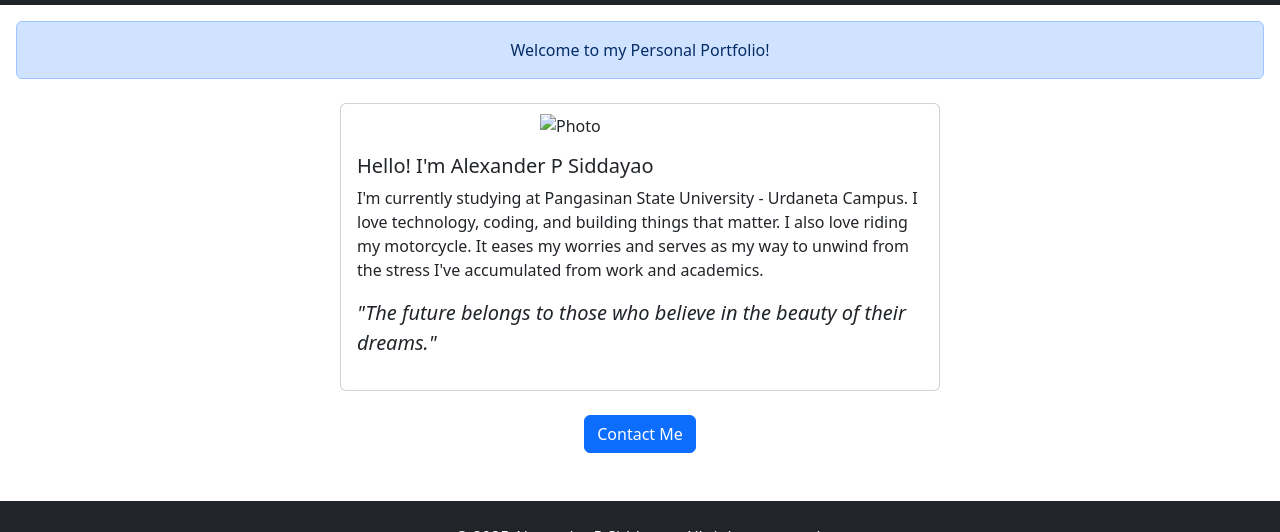
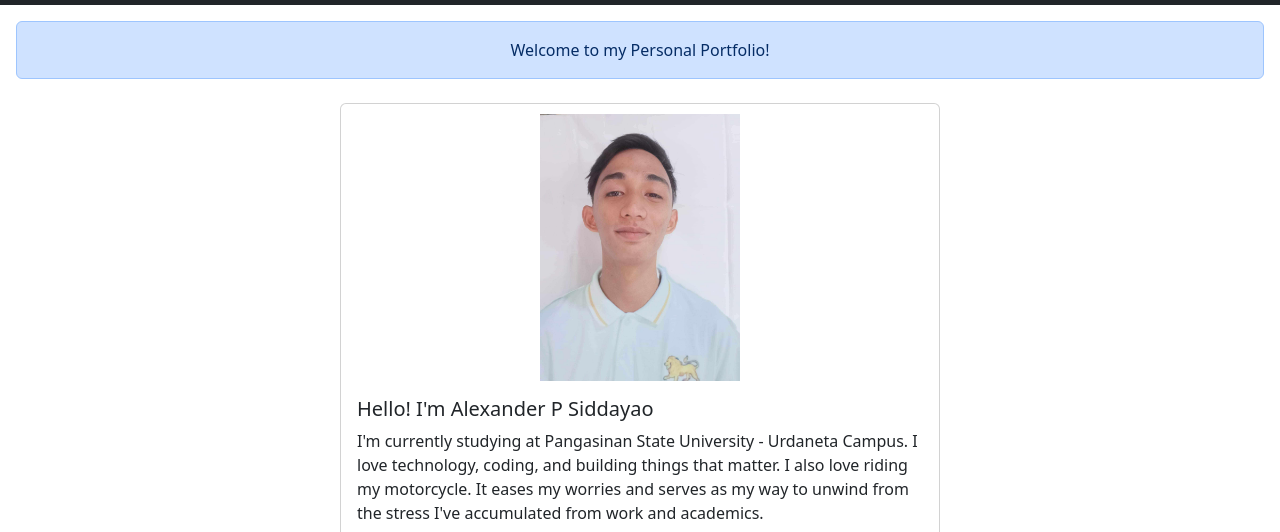
Before and after one commit to rysamore/alexander-p-siddayao-portfolio, a plain HTML site: page index.html in a window 1280 px wide. Shown: the part 51-583 px from the top of the page. Drawn offline with nearby package versions, Linux system fonts and the light colour scheme.

Commit message:
Update index.html

```diff
--- a/index.html
+++ b/index.html
@@ -36,7 +36,7 @@
   <!-- About Me Card -->
   <div class="container my-4">
     <div class="card mx-auto" style="max-width: 600px;">
-      <img src="images/b0d5414d-acca-4207-aba6-c1d7b28b2b3f.jpg" class="img-fluid roundededge-square" style="width: 200px; display: block; margin-left: auto; margin-right: auto; margin-top: 10px;"  alt="Photo">
+      <img src="b0d5414d-acca-4207-aba6-c1d7b28b2b3f.jpg" class="img-fluid roundededge-square" style="width: 200px; display: block; margin-left: auto; margin-right: auto; margin-top: 10px;"  alt="Photo">
       <div class="card-body">
         <b><h5 class="card-title">Hello! I'm Alexander P Siddayao</h5></b>
         <p class="card-text">
```
